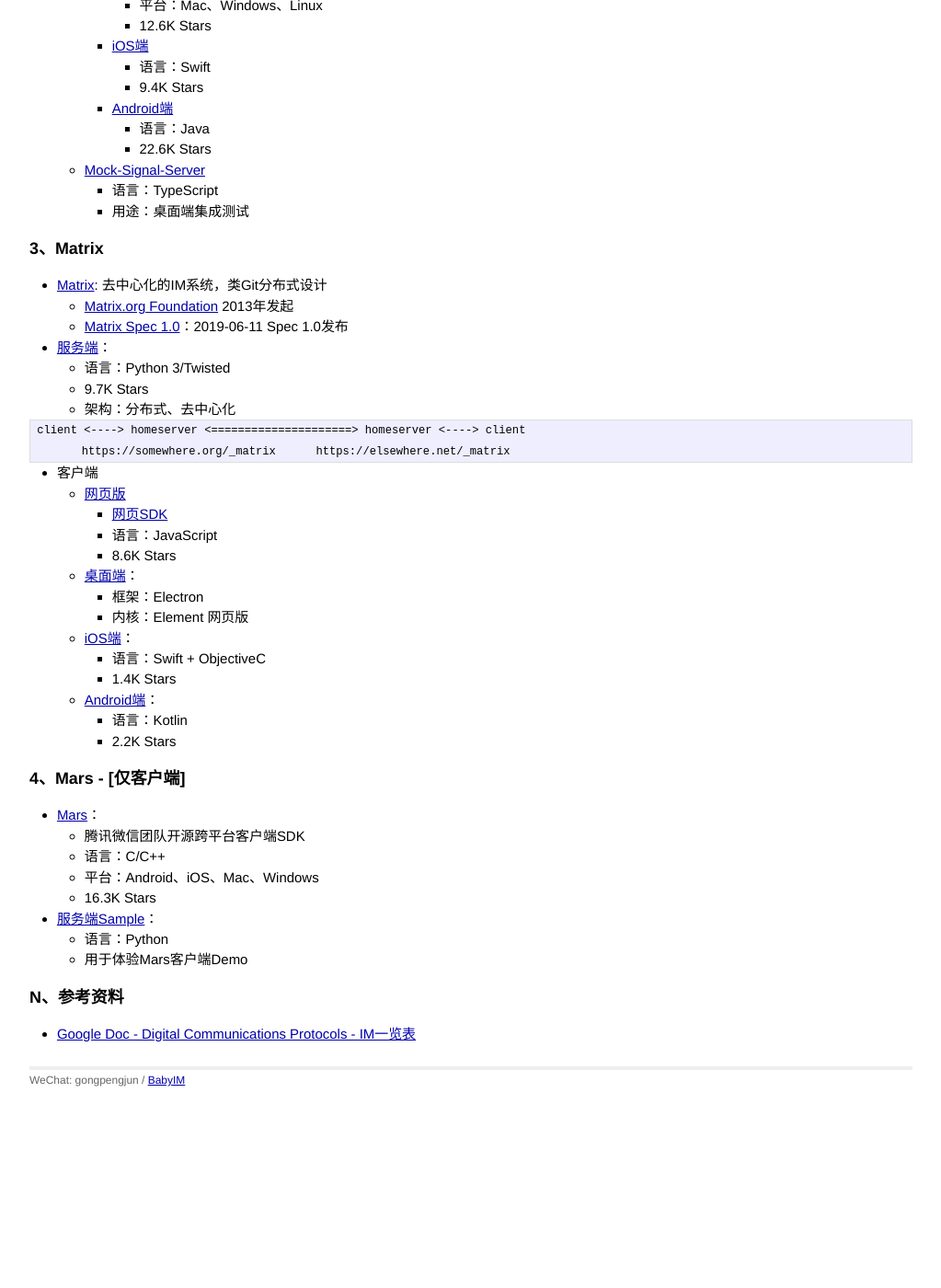
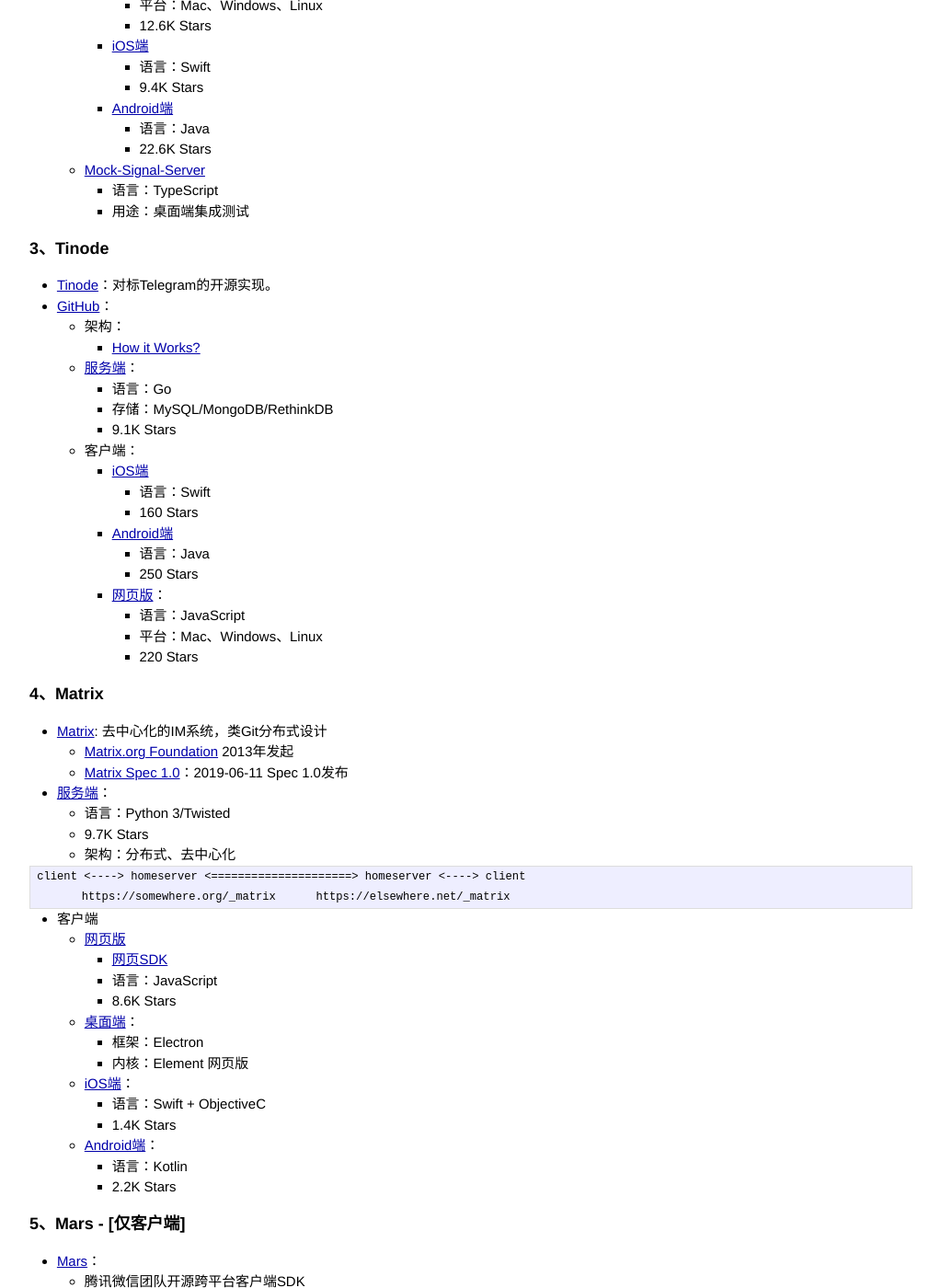
Before and after one commit to gongpengjun/gongpengjun.github.io, a Jekyll site: the page built from _posts/2022-07-30-im004-opensource-im.markdown, in a window 1280 px wide and 1400 px high, scrolled down 955 px. Shown: the whole window at 92% size, without its empty margins (128-1151 px from the left). Built offline with Jekyll 4.4.1, drawn with Linux system fonts in a browser that asks for light colours; before the commit the page ends 2156 px from its top, so only the background shows below that.

Commit message:
Tinode和OpenIM

```diff
--- a/_posts/2022-07-30-im003-closesource-im.markdown
+++ b/_posts/2022-07-30-im003-closesource-im.markdown
@@ -72,6 +72,12 @@ categories: IM
 - WhatsApp早期是一款主打替代SMS短信的通讯应用
 - 2013年被Facebook公司以190亿美元收购
 - 截至2020年2月，WhatsApp全球用户数量约22亿
+- 设计文档
+  - [WhatsApp-Engineering Inside-1](https://medium.com/codingurukul/whatsapp-engineering-inside-1-1ef4845ff784)
+  - [WhatsApp-Engineering Inside-2](https://medium.com/codingurukul/whatsapp-engineering-inside-2-bdd1ec354748)
+  - 语言：Erlang
+  - ***10 million connection on a single server***
+
 
 ### N、参考资料
 
--- a/_posts/2022-07-30-im004-opensource-im.markdown
+++ b/_posts/2022-07-30-im004-opensource-im.markdown
@@ -52,7 +52,30 @@ IM开源实现一览，重点关注技术栈。
     - 语言：TypeScript
     - 用途：桌面端集成测试
 
-### 3、Matrix
+
+### 3、Tinode
+
+- [Tinode](https://tinode.co/)：对标Telegram的开源实现。
+- [GitHub](https://github.com/tinode)：
+  - 架构：
+    - [How it Works?](https://github.com/tinode/chat/blob/master/docs/API.md)
+  - [服务端](https://github.com/tinode/chat)：
+    - 语言：Go
+    - 存储：MySQL/MongoDB/RethinkDB
+    - 9.1K Stars
+  - 客户端：
+    - [iOS端](https://github.com/tinode/ios)
+      - 语言：Swift
+      - 160 Stars
+    - [Android端](https://github.com/tinode/tindroid/)
+      - 语言：Java
+      - 250 Stars
+    - [网页版](https://github.com/tinode/webapp/)：
+      - 语言：JavaScript
+      - 平台：Mac、Windows、Linux
+      - 220 Stars
+
+### 4、Matrix
 
 - [Matrix](https://matrix.org/): 去中心化的IM系统，类Git分布式设计
   - [Matrix.org Foundation](https://matrix.org/foundation/) 2013年发起
@@ -82,7 +105,7 @@ client <----> homeserver <=====================> homeserver <----> client
     - 语言：Kotlin
     - 2.2K Stars
 
-### 4、Mars - [仅客户端]
+### 5、Mars - [仅客户端]
 
 - [Mars](https://github.com/Tencent/mars)：
   - 腾讯微信团队开源跨平台客户端SDK
```
Also changed, not shown: _posts/2022-08-06-im006-chinese-opensource-im.markdown (+8 -1 lines).
